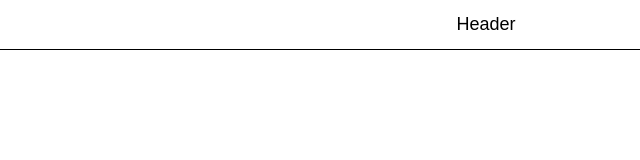
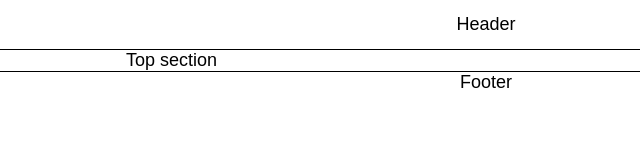
Before and after one commit to ooloo-io/github-flow-Int3gerunderflow, a website: page src/index.html in a window 1280 px wide. Shown: the whole page, without its empty margins (154-794 px from the left). Drawn offline with nearby package versions, Linux system fonts and the light colour scheme.

Commit message:
Add top section

```diff
--- a/src/index.html
+++ b/src/index.html
@@ -4,8 +4,8 @@
 <head>
   <meta charset="utf-8">
 
-  <title>GitHub Flow Course</title>
-  <meta name="description" content="GitHub Flow Course">
+  <title>GitHub Pull Request Flow Course</title>
+  <meta name="description" content="GitHub Pull Request Flow Course">
   <meta name="author" content="Johannes Kettmann">
 
   <link rel="stylesheet" href="https://cdnjs.cloudflare.com/ajax/libs/normalize/8.0.1/normalize.min.css">
@@ -13,11 +13,15 @@
 </head>
 
 <body>
-  <header class = "header">
+  <header class="header">
     Header
   </header>
-  <main class="content"></main>
-  <footer class = "footer>
+  <main class="content">
+    <section class="section">
+      Top section
+    </section>
+  </main>
+  <footer class="footer">
     Footer
   </footer>
 </body>
```
